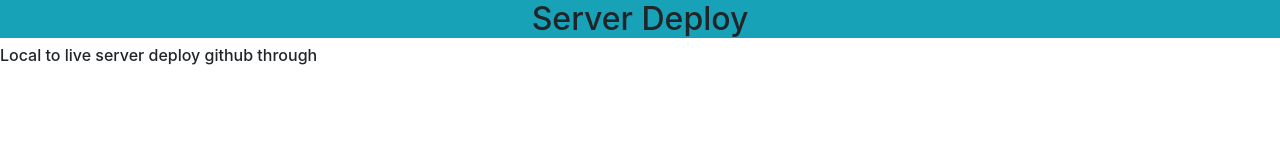
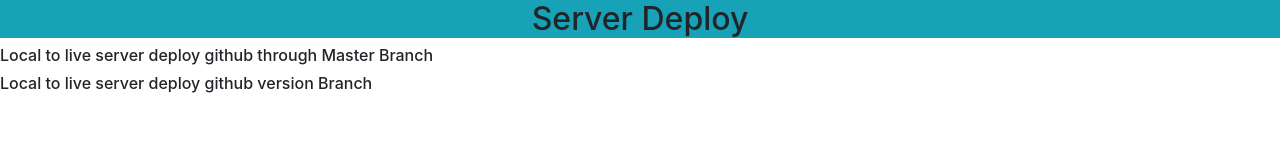
Before and after one commit to Tofik100/deployserver, a plain HTML site: page index.html in a window 1280 px wide. Drawn offline with nearby package versions, Linux system fonts and the light colour scheme.

Commit message:
version test

```diff
--- a/index.html
+++ b/index.html
@@ -13,7 +13,9 @@
 
     <h2 class="text-center bg-info">Server Deploy</h2>
 
-    <h6>Local to live server deploy github through</h6>
+    <h6>Local to live server deploy github through Master Branch</h6>
+
+    <h6>Local to live server deploy github version Branch</h6>
 
     <!-- Optional JavaScript -->
     <!-- jQuery first, then Popper.js, then Bootstrap JS -->
```
